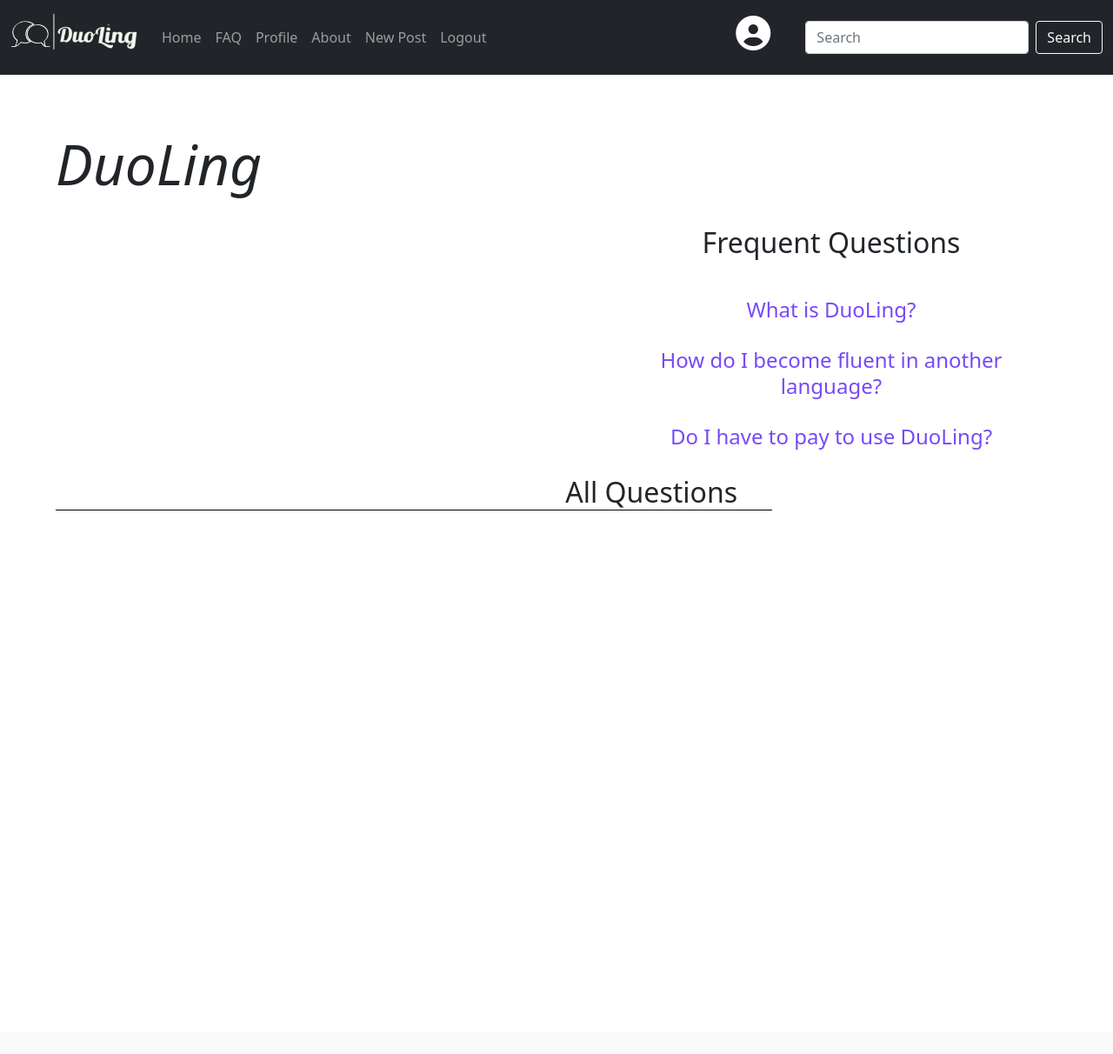
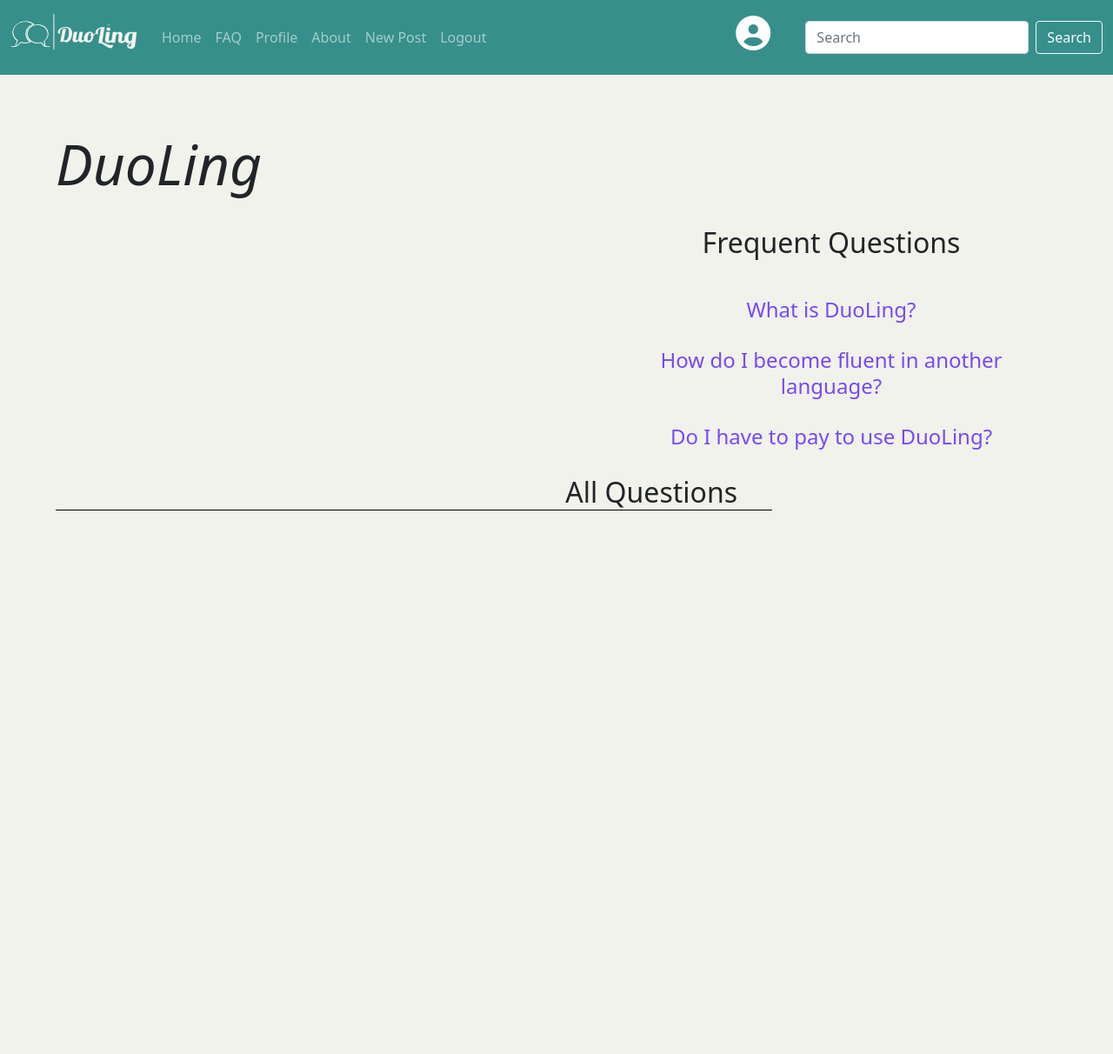
Before and after one commit to uzochi-dimkpa/ITSC-3155_Final-Project_Group-1, a Flask app: page / in a window 1280 px wide. Shown: the whole page at 87% size. Before the commit the page ends 587 px from the top, so only its background shows below. Run offline with Flask 2, Linux system fonts and the light colour scheme; data that the repository does not hold is empty; some libraries are stand-ins or nearby versions.

Commit message:
Change background color of nav bar and entire site

```diff
--- a/static/styles/general.css
+++ b/static/styles/general.css
@@ -1,4 +1,13 @@
+/*https://coolors.co/368f8b-515052-f1f2eb-9e8fb2*/
 main
 {
-    margin: 64px;
+    padding: 64px;
 }
+.navbar
+{
+    background-color: #368F8B;
+}
+body
+{
+    background-color: #F1F2EB;
+}
--- a/static/styles/layout.css
+++ b/static/styles/layout.css
@@ -12,6 +12,7 @@ i {
 }
 #search-btn {
   border: 1px solid white;
+  color: #9E8FB2;
   background: linear-gradient(to right, black 50%, white 50%);
   background-size: 200% 100%;
   background-position: right bottom;
--- a/templates/_layout.html
+++ b/templates/_layout.html
@@ -27,14 +27,14 @@
         }
 
         .logo:hover {
-           /*make img glow*/
-              filter: brightness(5.5);
-              transition: all .5s ease;
+            /*make img glow*/
+            filter: brightness(5.5);
+            transition: all .5s ease;
         }
 
     </style>
     <!-- Navbar -->
-    <nav class="navbar navbar-expand-lg navbar-dark bg-dark">
+    <nav class="navbar navbar-expand-lg navbar-dark">
         <div class="container-fluid">
             <a class="navbar-brand" id="DuoLing_navbar_item" href="/">
                 <!--use flask to reach images folder-->
```
